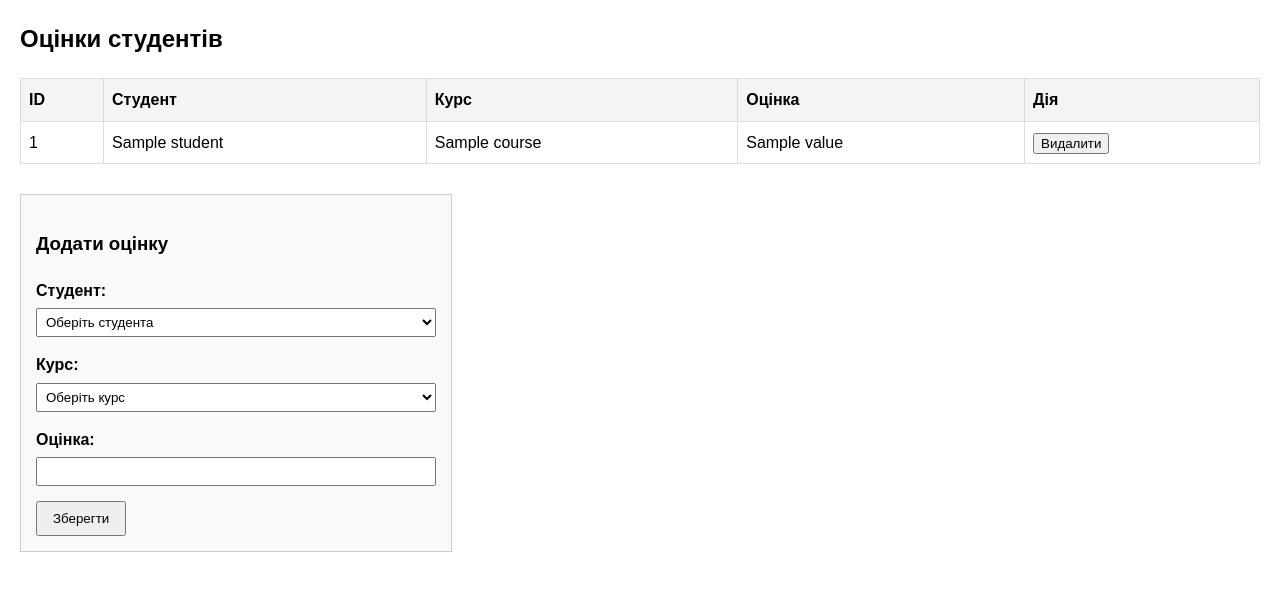
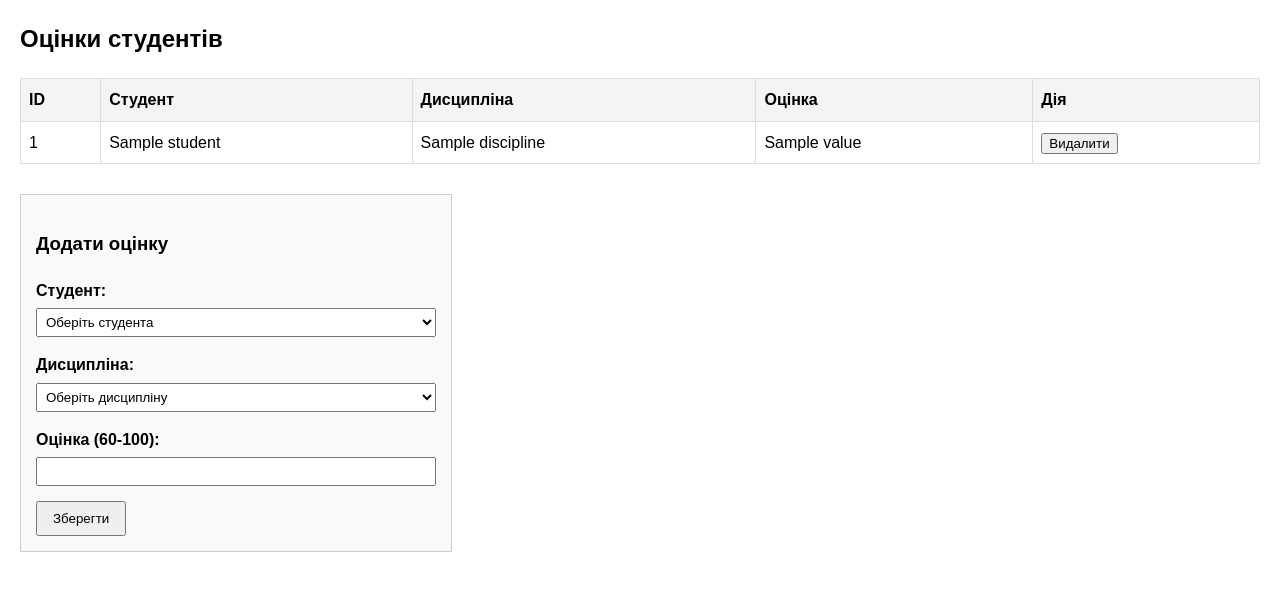
Before and after one commit to DashaBushueva06/KalicznyjRozklad, a Flask app: template server/templates/grades.html in a window 1280 px wide. Shown: the part 76-667 px from the top of the page. Run offline with Flask 3, Linux system fonts and the light colour scheme; the template is opened without the code that fills it: most values are stand-ins (such as "Sample title", 1, 10 or a date in 2020); parts of the project's set-up code (start-up, migrations or seed data) failed here and were passed over.

Commit message:
Update grades.html: rename course to discipline, set min=60 for grades

```diff
--- a/server/templates/grades.html
+++ b/server/templates/grades.html
@@ -7,7 +7,7 @@
         <tr>
             <th>ID</th>
             <th>Студент</th>
-            <th>Курс</th>
+            <th>Дисципліна</th>
             <th>Оцінка</th>
             <th>Дія</th>
         </tr>
@@ -15,7 +15,7 @@
         <tr>
             <td>{{ grade.id }}</td>
             <td>{{ grade.student.name if grade.student else 'Невідомо' }}</td>
-            <td>{{ grade.course.title if grade.course else 'Невідомо' }}</td>
+            <td>{{ grade.discipline.title if grade.discipline else 'Невідомо' }}</td>
             <td>{{ grade.value }}</td>
             <td>
                 <form action="/grades/{{ grade.id }}/delete" method="POST" style="margin:0;">
@@ -32,20 +32,20 @@
         <select name="student_id" required>
             <option value="" disabled selected>Оберіть студента</option>
             {% for student in students %}
-            <option value="{{ student.id }}">{{ student.name }} ({{ student.group_id }})</option>
+            <option value="{{ student.id }}">{{ student.name }} ({{ student.course }})</option>
             {% endfor %}
         </select>
 
-        <label>Курс:</label>
-        <select name="course_id" required>
-            <option value="" disabled selected>Оберіть курс</option>
-            {% for course in courses %}
-            <option value="{{ course.id }}">{{ course.title }}</option>
+        <label>Дисципліна:</label>
+        <select name="discipline_id" required>
+            <option value="" disabled selected>Оберіть дисципліну</option>
+            {% for discipline in disciplines %}
+            <option value="{{ discipline.id }}">{{ discipline.title }}</option>
             {% endfor %}
         </select>
 
-        <label>Оцінка:</label>
-        <input type="number" name="value" min="0" max="100" required>
+        <label>Оцінка (60-100):</label>
+        <input type="number" name="value" min="60" max="100" required>
 
         <button type="submit">Зберегти</button>
     </form>
```
